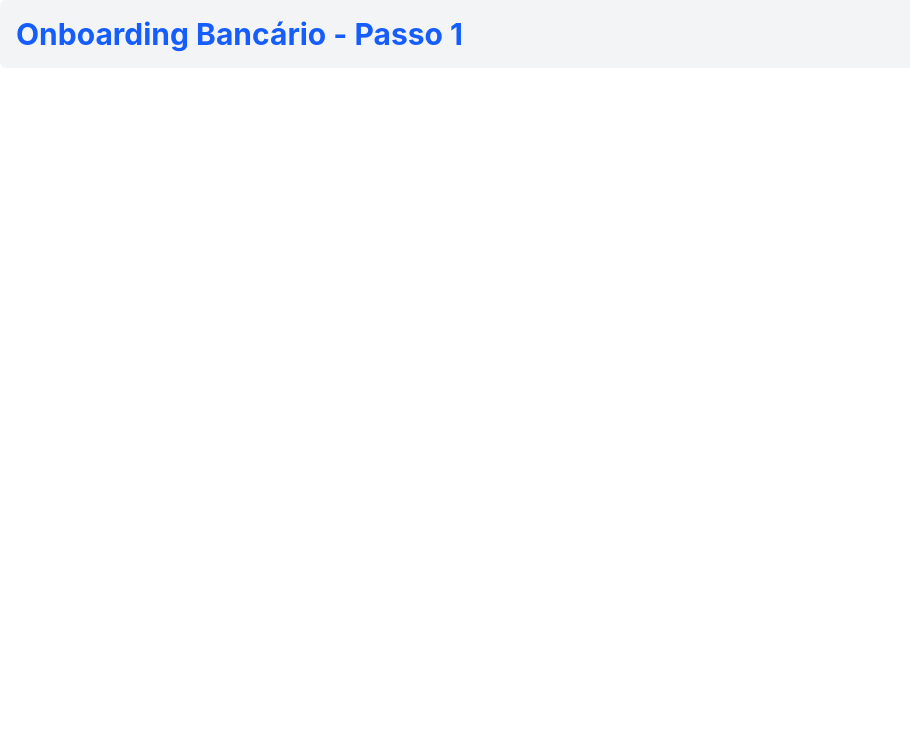
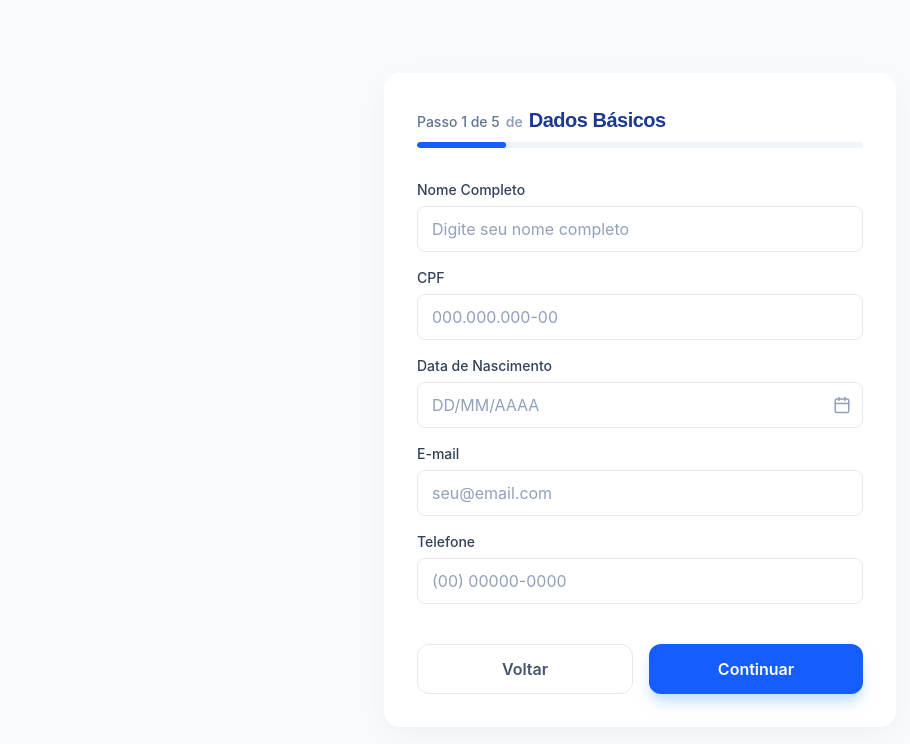
Before and after one commit to snagh/konbank-front, a React (Vite) app: page / in a window 1280 px wide. Shown: the top 744 px of the page, without its empty margins (0-910 px from the left). Built offline with nearby package versions, Linux system fonts and the light colour scheme.

Commit message:
feat(KAN-2): implementa primeira tela de dados básicos com validação

```diff
--- a/package.json
+++ b/package.json
@@ -10,10 +10,13 @@
     "preview": "vite preview"
   },
   "dependencies": {
+    "@hookform/resolvers": "^5.2.2",
     "@tailwindcss/vite": "^4.2.2",
     "react": "^19.2.4",
     "react-dom": "^19.2.4",
-    "tailwindcss": "^4.2.2"
+    "react-hook-form": "^7.72.1",
+    "tailwindcss": "^4.2.2",
+    "zod": "^4.3.6"
   },
   "devDependencies": {
     "@eslint/js": "^9.39.4",
--- a/src/App.tsx
+++ b/src/App.tsx
@@ -1,7 +1,108 @@
+import { useState } from "react";
+import { useForm } from 'react-hook-form';
+import { zodResolver } from "@hookform/resolvers/zod";
+import * as z from "zod";
+import { Input } from "./components/Input";
+import { Stepper } from "./components/Stepper";
+
+// Validation Schema for Step 1
+const step1Schema = z.object({
+  nome: z.string().min(3, "O nome deve ter pelo menos 3 letras"),
+  cpf: z.string().regex(/^\d{3}\.\d{3}\.\d{3}-\d{2}$|^\d{11}$/, "CPF inválido"),
+  dataNascimento: z.string().min(10, "Data de nascimento inválida"),
+  email: z.string().email("E-mail inválido"),
+  telefone: z.string().min(10, "Telefone inválido"),
+});
+
+type Step1Data = z.infer<typeof step1Schema>;
+
 export default function App() {
+  const [step, setStep] = useState(1);
+  const totalSteps = 5;
+
+  const { register, handleSubmit, formState: { errors } } = useForm<Step1Data>({
+    resolver: zodResolver(step1Schema)
+  });
+
+  const onSubmit = (data: Step1Data) => {
+    console.log("Step 1 Data:", data);
+    setStep(2);
+  };
+
   return (
-    <h1 className="text-3xl font-bold text-blue-600 bg-gray-100 p-4 rounded-md">
-      Onboarding Bancário - Passo 1
-    </h1>
+    <main className="min-h-screen bg-slate-50 flex items-center justify-center p-4 sm:p-6 lg:p-8">
+      {/* Decorative background elements */}
+      <div className="fixed inset-0 overflow-hidden -z-10">
+        <div className="absolute -top-[10%] -left-[10%] w-[40%] h-[40%] rounded-full bg-blue-100/50 blur-[120px]" />
+        <div className="absolute -bottom-[10%] -right-[10%] w-[40%] h-[40%] rounded-full bg-blue-50/50 blur-[120px]" />
+      </div>
+
+      <section className="bg-white/80 glass w-full max-w-lg p-8 rounded-2xl shadow-[0_8px_30px_rgb(0,0,0,0.04)] border border-white">
+        <Stepper
+          currentStep={step}
+          totalSteps={totalSteps}
+          title="Dados Básicos"
+        />
+
+        <form onSubmit={handleSubmit(onSubmit)} className="space-y-1">
+          <Input
+            label="Nome Completo"
+            placeholder="Digite seu nome completo"
+            registration={register("nome")}
+            error={errors.nome?.message}
+          />
+
+          <Input
+            label="CPF"
+            placeholder="000.000.000-00"
+            registration={register("cpf")}
+            error={errors.cpf?.message}
+          />
+
+          <Input
+            label="Data de Nascimento"
+            type="text"
+            placeholder="DD/MM/AAAA"
+            registration={register("dataNascimento")}
+            error={errors.dataNascimento?.message}
+            icon={
+              <svg xmlns="http://www.w3.org/2000/svg" width="18" height="18" viewBox="0 0 24 24" fill="none" stroke="currentColor" stroke-width="2" stroke-linecap="round" stroke-linejoin="round">
+                <rect width="18" height="18" x="3" y="4" rx="2" ry="2"/><line x1="16" x2="16" y1="2" y2="6"/><line x1="8" x2="8" y1="2" y2="6"/><line x1="3" x2="21" y1="10" y2="10"/>
+              </svg>
+            }
+          />
+
+          <Input
+            label="E-mail"
+            type="email"
+            placeholder="seu@email.com"
+            registration={register("email")}
+            error={errors.email?.message}
+          />
+
+          <Input
+            label="Telefone"
+            placeholder="(00) 00000-0000"
+            registration={register("telefone")}
+            error={errors.telefone?.message}
+          />
+
+          <div className="flex gap-4 pt-6">
+            <button
+              type="button"
+              className="flex-1 px-6 py-3 border border-slate-200 text-slate-600 font-semibold rounded-xl hover:bg-slate-50 active:scale-[0.98] transition-all"
+            >
+              Voltar
+            </button>
+            <button
+              type="submit"
+              className="flex-1 px-6 py-3 bg-blue-600 text-white font-semibold rounded-xl shadow-lg shadow-blue-200 hover:bg-blue-700 hover:shadow-blue-300 active:scale-[0.98] transition-all"
+            >
+              Continuar
+            </button>
+          </div>
+        </form>
+      </section>
+    </main>
   );
 }
--- /dev/null
+++ b/src/components/Input.tsx
@@ -0,0 +1,43 @@
+import type { InputHTMLAttributes, ReactNode } from "react";
+import type { UseFormRegisterReturn } from "react-hook-form";
+
+interface InputProps extends InputHTMLAttributes<HTMLInputElement> {
+  label: string;
+  error?: string;
+  icon?: ReactNode;
+  registration?: UseFormRegisterReturn;
+}
+
+export function Input({ label, error, icon, registration, ...props }: InputProps) {
+  return (
+    <div className="flex flex-col gap-1.5 w-full mb-4">
+      <label className="text-sm font-medium text-slate-700">
+        {label}
+      </label>
+      <div className="relative group">
+        <input
+          {...registration}
+          {...props}
+          className={`
+            w-full px-3.5 py-2.5 bg-white border rounded-lg outline-none
+            transition-all duration-200 ease-in-out text-slate-900 placeholder:text-slate-400
+            ${error
+              ? "border-red-500 bg-red-50/30 focus:ring-4 focus:ring-red-100"
+              : "border-slate-200 border-gray-300 focus:border-blue-600 focus:ring-4 focus:ring-blue-100 group-hover:border-slate-300"
+            }
+          `}
+        />
+        {icon && (
+          <div className="absolute right-3 top-1/2 -translate-y-1/2 text-slate-400 pointer-events-none group-focus-within:text-blue-600 transition-colors">
+            {icon}
+          </div>
+        )}
+      </div>
+      {error && (
+        <span className="text-xs font-medium text-red-500 animate-in fade-in slide-in-from-top-1">
+          {error}
+        </span>
+      )}
+    </div>
+  );
+}
--- /dev/null
+++ b/src/components/Stepper.tsx
@@ -0,0 +1,29 @@
+interface StepperProps {
+  currentStep: number;
+  totalSteps: number;
+  title: string;
+}
+
+export function Stepper({ currentStep, totalSteps, title }: StepperProps) {
+  const progress = (currentStep / totalSteps) * 100;
+
+  return (
+    <div className="w-full mb-8">
+      <div className="flex items-baseline gap-1.5 mb-2">
+        <span className="text-sm font-medium text-slate-500">
+          Passo {currentStep} de {totalSteps}
+        </span>
+        <span className="text-sm font-semibold text-slate-400">de</span>
+        <h2 className="text-xl font-bold text-blue-900 tracking-tight">
+          {title}
+        </h2>
+      </div>
+      <div className="h-1.5 w-full bg-slate-100 rounded-full overflow-hidden">
+        <div
+          className="h-full bg-blue-600 rounded-full transition-all duration-500 ease-out shadow-[0_0_8px_rgba(37,99,235,0.4)]"
+          style={{ width: `${progress}%` }}
+        />
+      </div>
+    </div>
+  );
+}
--- a/src/index.css
+++ b/src/index.css
@@ -1 +1,38 @@
-@import "tailwindcss"
+@import "tailwindcss";
+@import url('https://fonts.googleapis.com/css2?family=Inter:wght@400;500;600;700&family=Outfit:wght@400;500;600;700&display=swap');
+
+:root {
+  --brand-blue: #1E3A8A;
+  --brand-blue-hover: #1E40AF;
+  --brand-gray-light: #F9FAFB;
+  --brand-gray-border: #E5E7EB;
+  --brand-text-main: #1F2937;
+  --brand-text-muted: #6B7280;
+  --font-primary: 'Inter', sans-serif;
+  --font-display: 'Outfit', sans-serif;
+}
+
+body {
+  font-family: var(--font-primary);
+  background-color: #F3F4F6;
+  color: var(--brand-text-main);
+  -webkit-font-smoothing: antialiased;
+  -moz-osx-font-smoothing: grayscale;
+}
+
+h1, h2, h3, h4 {
+  font-family: var(--font-display);
+}
+
+/* Glassmorphism utility */
+.glass {
+  background: rgba(255, 255, 255, 0.95);
+  backdrop-filter: blur(10px);
+  -webkit-backdrop-filter: blur(10px);
+  border: 1px solid rgba(255, 255, 255, 0.2);
+}
+
+/* Smooth transitions */
+* {
+  transition: all 0.2s cubic-bezier(0.4, 0, 0.2, 1);
+}
```
Also changed, not shown: 1 other file (tests, documents, lock files or other folders).
